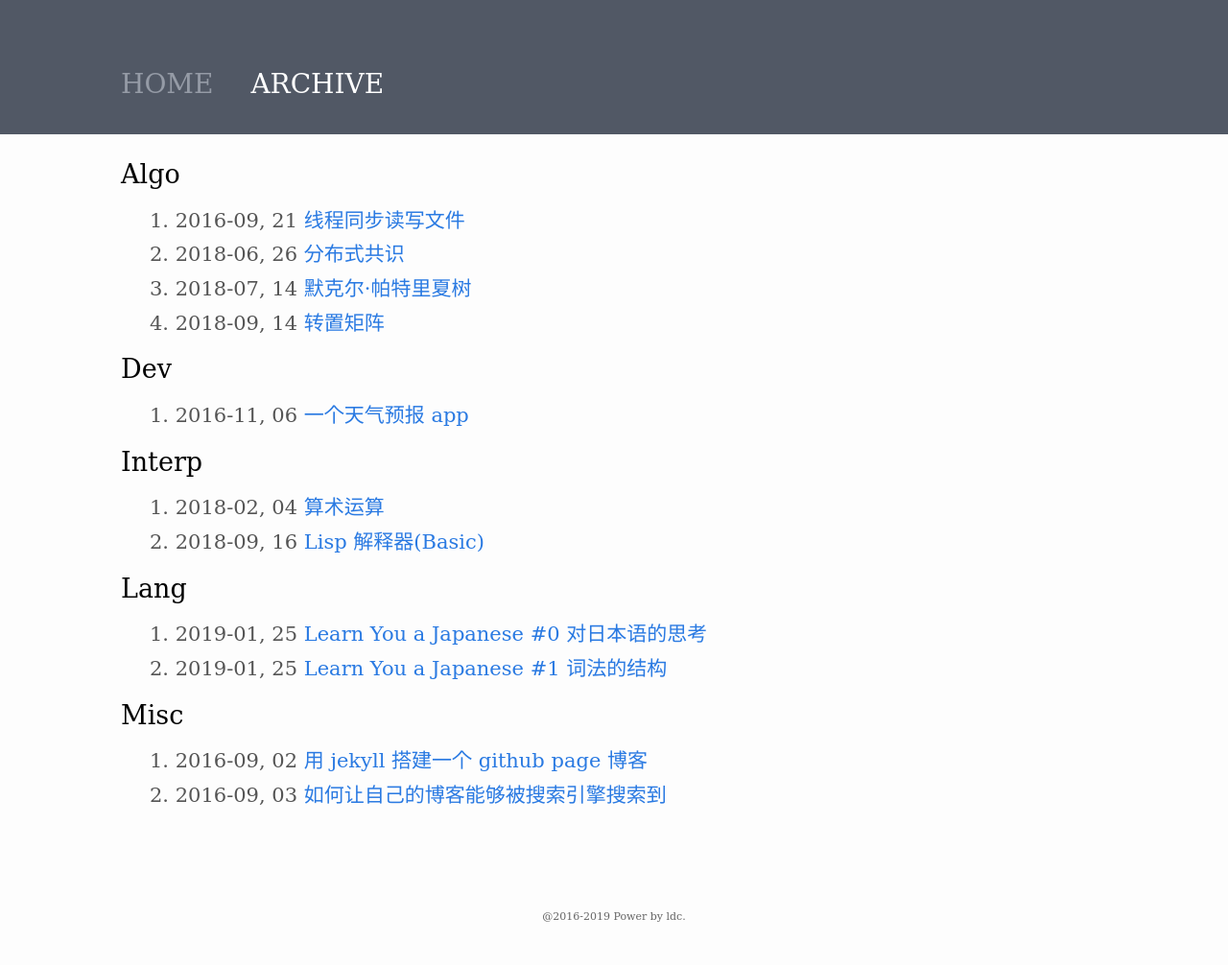
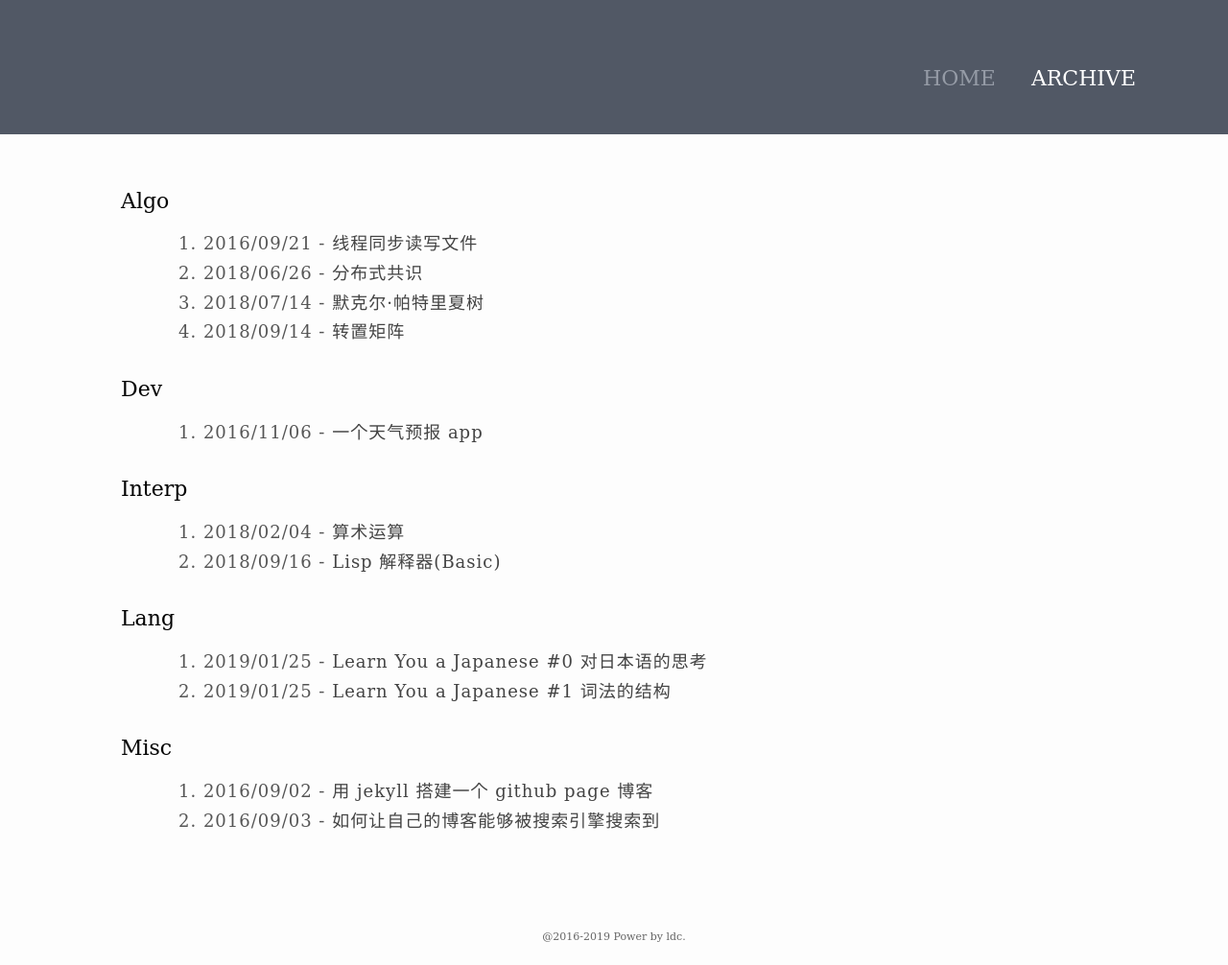
Before and after one commit to ldcc/ldcc.github.io, a Jekyll site: the page built from archive.html, in a window 1280 px wide. Shown: the whole page at 96% size. Built offline with Jekyll 4.4.1, drawn with Linux system fonts in a browser that asks for light colours; before the commit the page ends 985 px from its top, so only the background shows below that.

Commit message:
upgrade blog style

```diff
--- a/_sass/_base.scss
+++ b/_sass/_base.scss
@@ -114,16 +114,16 @@ h1, h2, h3, h4, h5, h6 {
  * Links
  */
 a {
-    color: $brand-color;
+    color: $text-color;
     text-decoration: none;
     font-weight: lighter;
 
     &:visited {
-        color: $brand-color;
+        color: $text-color;
     }
 
     &:hover {
-        color: $text-color;
+        color: $brand-color;
         text-decoration: none;
     }
 }
@@ -196,35 +196,3 @@ pre {
         clear: both;
     }
 }
-
-/**
- * 404 Page Not found
- */
-.pnf, .pnf body {
-    height: 100%;
-    overflow: hidden;
-
-    > .musume {
-        height: $content-height;
-        background-size: contain;
-        background-repeat: repeat-y;
-        background-position: top center;
-        background-image: url("/resources/404.jpg");
-    }
-}
-
-/**
- * Trivial stuff
- */
-.line {
-    margin-top: 35px;
-    margin-bottom: 30px;
-}
-
-.hide {
-    margin: 0;
-    padding: 0;
-    max-width: 0;
-    max-height: 0;
-    overflow: hidden;
-}
--- a/_sass/_layout.scss
+++ b/_sass/_layout.scss
@@ -18,8 +18,8 @@ html, body {
 .nav {
     color: #707070;
     text-transform: uppercase;
-    font-size: 28px;
-    float: left;
+    font-size: 22px;
+    float: right;
 }
 
 .nav li {
@@ -86,7 +86,7 @@ li {
 
 .description a {
     color: #EEE;
-    font-size: 24px;
+    font-size: 18px;
 }
 
 .description a:hover {
@@ -126,11 +126,13 @@ li {
 .post-meta {
     color: #666;
     font-size: 12px;
-    margin-left: 0;
+    margin-left: $spacing-unit;
 }
 
 .content {
     color: #666;
+    text-indent: calc(#{$base-font-size} * 2);
+    margin-left: $spacing-unit;
 }
 
 .post-list {
@@ -138,19 +140,13 @@ li {
 }
 
 .post-list h2 {
-    margin-top: 60px;
-}
-
-.post-list li h2 {
+    font-size: 22px;
+    margin-top: $spacing-unit;
     margin-bottom: 5px;
 }
 
 .post-list li a {
     color: #444;
-}
-
-.post-list li p a {
-    font-size: 16px;
 }
 
 #line {
@@ -167,9 +163,11 @@ li {
 }
 
 .well ul {
+    margin-left: calc((#{$spacing-unit}) * 2);
     color: #555;
-    font-size: 21px;
+    font-size: 18px;
     list-style: none;
+    letter-spacing: 1px;
 }
 
 .well ul a {
@@ -178,6 +176,11 @@ li {
 
 .well ul a:hover {
     color: #000;
+}
+
+.well h2 {
+    margin-top: $spacing-unit;
+    font-size: 22px;
 }
 
 /**
@@ -224,3 +227,35 @@ li {
 .task-list-item {
     list-style-type: none;
 }
+
+/**
+ * 404 Page Not found
+ */
+.pnf, .pnf body {
+    height: 100%;
+    overflow: hidden;
+
+    > .musume {
+        height: $content-height;
+        background-size: contain;
+        background-repeat: repeat-y;
+        background-position: top center;
+        background-image: url("/resources/404.jpg");
+    }
+}
+
+/**
+ * Trivial stuff
+ */
+.line {
+    margin-top: 35px;
+    margin-bottom: 30px;
+}
+
+.hide {
+    margin: 0;
+    padding: 0;
+    max-width: 0;
+    max-height: 0;
+    overflow: hidden;
+}
--- a/archive.html
+++ b/archive.html
@@ -10,7 +10,7 @@ layout: default
   <ul>
     {% for post in group[1] reversed %}
     <li>
-      <span>{{ forloop.index }}. {{ post.date | date: "%Y-%m, %d" }}</span>
+      <span>{{ forloop.index }}. {{ post.date | date: "%Y/%m/%d" }} - </span>
       <a href="{{ post.url }}">{{ post.title }}</a>
     </li>
     {% endfor %}
--- a/css/main.scss
+++ b/css/main.scss
@@ -7,7 +7,7 @@
 // Our variables
 
 $base-font-family: Montserrat, DejaVu Serif, Serif;
-$base-font-size: 18px;
+$base-font-size: 17px;
 $small-font-size: $base-font-size * 0.875;
 $base-line-height: 1.5;
 
```
Also changed, not shown: _posts/2018-09-14-transpose-matrix.md (+1 -1 lines).
